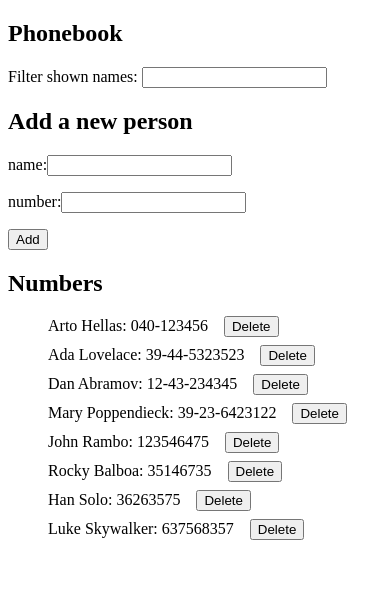
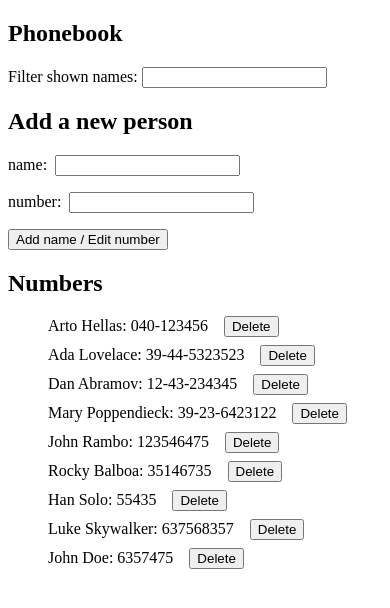
Before and after one commit to stefano76/full-stack-open-course, a React (Vite) app in the folder part2/phonebook/: page / in a window 390 px wide. Shown: the top 608 px of the page. Built offline with nearby package versions, Linux system fonts and the light colour scheme; data requests are answered from the project's data file.

Commit message:
Exercise 2.15*: The Phonebook step 10

```diff
--- a/part2/phonebook/db.json
+++ b/part2/phonebook/db.json
@@ -32,13 +32,18 @@
     },
     {
       "name": "Han Solo",
-      "number": "36263575",
+      "number": "55435",
       "id": "pzFwswBOT7M"
     },
     {
       "name": "Luke Skywalker",
       "number": "637568357",
       "id": "MXAwnDTjhrc"
+    },
+    {
+      "name": "John Doe",
+      "number": "6357475",
+      "id": "Kj331DYZtNA"
     }
   ],
   "$schema": "./node_modules/json-server/schema.json"
--- a/part2/phonebook/src/App.jsx
+++ b/part2/phonebook/src/App.jsx
@@ -21,9 +21,17 @@ const App = () => {
     const addName = (event) => {
         event.preventDefault()
         const newRecord = {name: newName, number: newNumber}
+        const existentPerson = persons.find(person => person.name === newName)
 
-        if (persons.find(person => person.name === newName)) {
-            alert(`${newName} is already in the phonebook!`)
+        if (existentPerson) {
+            if ( window.confirm(`${newName} is already in the phonebook, do you want to replace the old number?`) ) {
+                const changedPerson = { ...existentPerson, number: newNumber }
+                personService
+                    .update(existentPerson.id, changedPerson)
+                    .then(returnedPerson => {
+                        setPersons(persons.map(person => person.id === existentPerson.id ? returnedPerson : person))
+                    })
+            }
         } else {
             personService
                 .create(newRecord)
--- a/part2/phonebook/src/components/PersonForm.jsx
+++ b/part2/phonebook/src/components/PersonForm.jsx
@@ -5,6 +5,7 @@ const PersonForm = (props) => {
                 <div>
                     name:
                     <input
+                        style={{marginLeft: '.5rem'}}
                         value={props.newName}
                         onChange={props.handleNewName}
                         name="name"
@@ -13,12 +14,15 @@ const PersonForm = (props) => {
                 <div>
                     number:
                     <input
+                        style={{marginLeft: '.5rem'}}
                         value={props.newNumber}
                         onChange={props.handleNewNumber}
                         name="number"
                     />
                 </div>
-                <div><button type="submit">Add</button></div>
+                <div>
+                    <button type="submit">Add name / Edit number</button>
+                </div>
             </div>
         </form>
     )
--- a/part2/phonebook/src/services/persons.js
+++ b/part2/phonebook/src/services/persons.js
@@ -11,9 +11,14 @@ const create = newObject => {
     return request.then(response => response.data)
 }
 
+const update = (id, newObject) => {
+    const request = axios.put(`${baseUrl}/${id}`, newObject)
+    return request.then(response => response.data)
+}
+
 const destroy = id => {
     const request = axios.delete(`${baseUrl}/${id}`)
     return request.then(response => response.data)
 }
 
-export default { getAll, create, destroy }
+export default { getAll, create, update, destroy }
```
